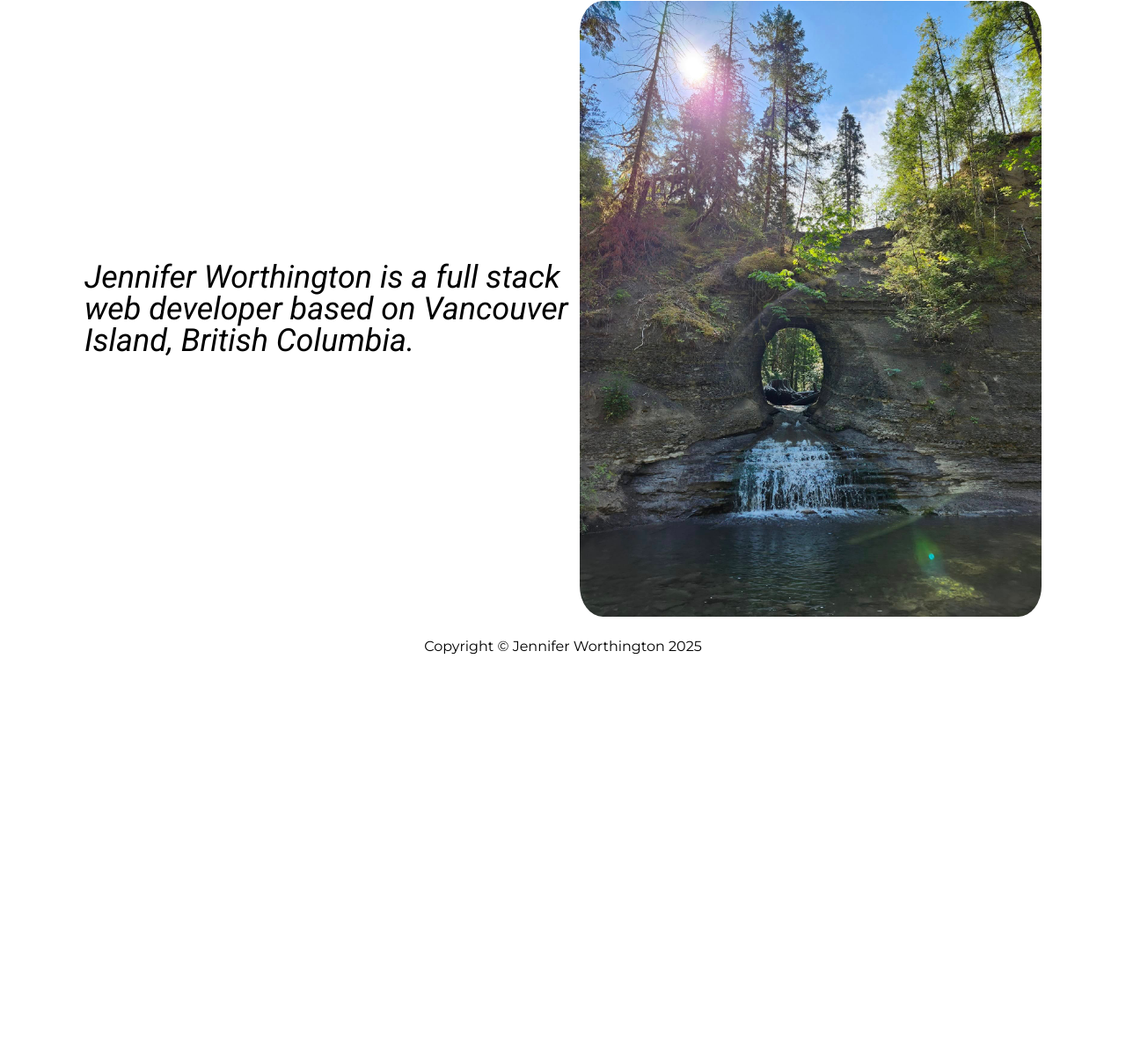
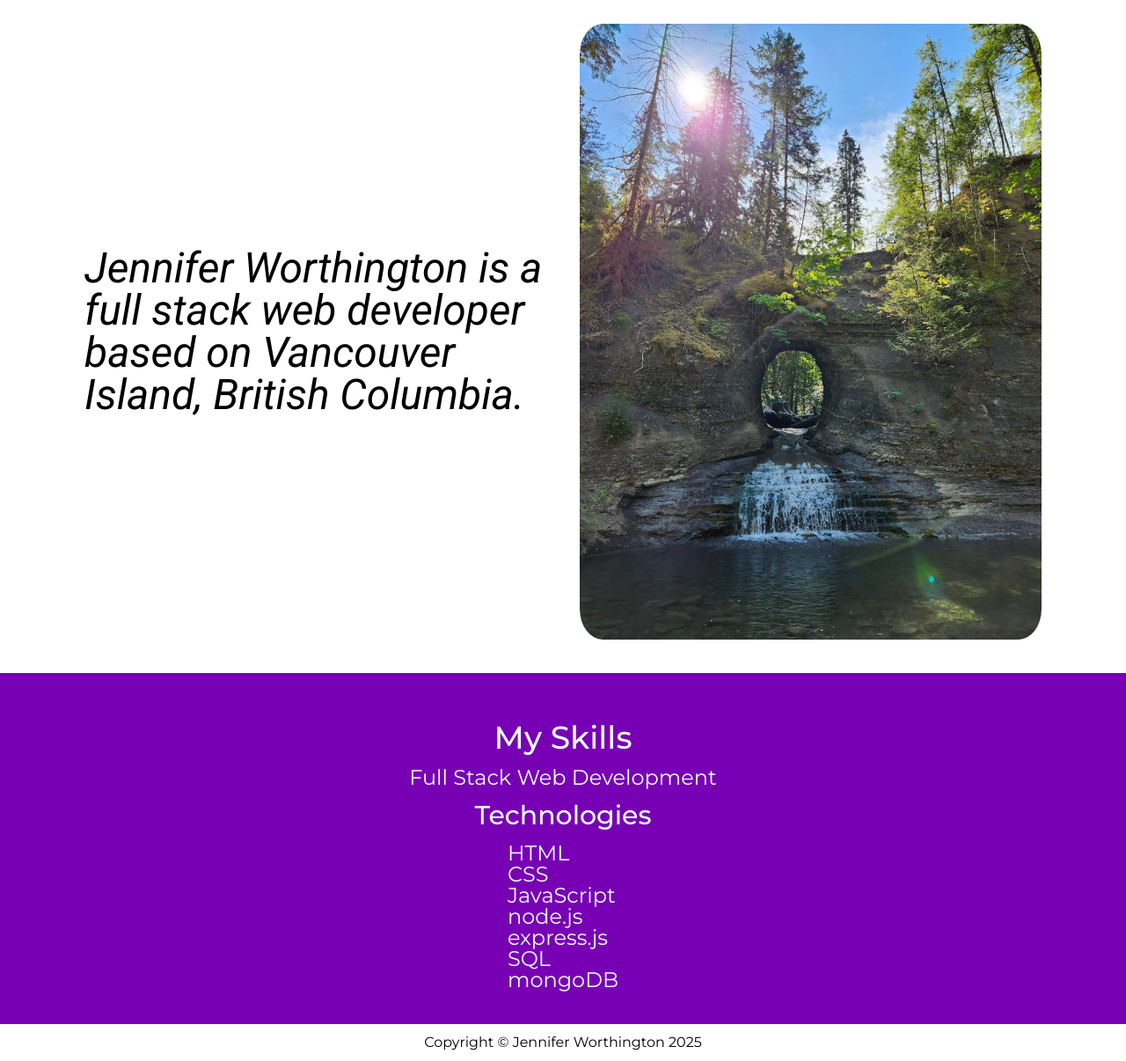
Before and after one commit to JenniferHWorthington/cv, a plain HTML site: page index.html in a window 1280 px wide. Shown: the part 87-1293 px from the top of the page at 88% size. Before the commit the page ends 843 px from the top, so only its background shows below. Drawn offline with Linux system fonts and the light colour scheme.

Commit message:
Work on skills section

```diff
--- a/css/style.css
+++ b/css/style.css
@@ -1,7 +1,7 @@
 /* Common CSS for all pages */
 
 html {
-  height: 100%;
+  min-height: 100%;
 }
 
 body {
@@ -17,6 +17,7 @@ body {
   justify-content: space-between;
   align-items: center;
   padding: 1% 7.5%;
+  background-color: rgb(120, 0, 180);
 }
 
 .logo {
@@ -35,6 +36,7 @@ body {
 .logo-text {
   font-size: 18px;
   font-weight: 500;
+  color:azure;
 }
 
 .nav ul {
@@ -44,7 +46,7 @@ body {
 
 .nav a {
   text-decoration: none;
-  color: midnightblue;
+  color: aliceblue;
 }
 
 .nav a:hover {
@@ -55,7 +57,7 @@ body {
   display: flex;
   justify-content: space-around;
   align-items: center;
-  padding: 1% 7.5%;
+  padding: 3% 7.5%;
 }
 
 .footer {
@@ -71,7 +73,7 @@ body {
   max-width: 600px;
   font-family: "Roboto", serif;
   font-style: italic;
-  font-size: 36px;
+  font-size: 48px;
 }
 
 .index-img {
@@ -83,14 +85,28 @@ body {
 
 /* CSS for skills.html */
 
-.skills {
+#skills {
   display: flex;
   flex-direction: column;
   justify-content: center;
   align-items: center;
-  padding: 1% 7.5%;
+  padding: 3% 7.5%;
+  background-color: rgb(120, 0, 180);
+  color: azure;
+}
+
+.skills-heading {
+  padding: 16px;
+  font-size: 36px;
+  font-weight: 500;
 }
 
 .technologies {
   padding: 16px;
+  font-size: 30px;
+  font-weight: 500;
 }
+
+#skills li {
+  font-size: 24px;
+}
--- a/index.html
+++ b/index.html
@@ -35,7 +35,20 @@
     <img class="index-img" src="img/deep-hole.jpg">
   </div>
   <div id="skills">
-
+    <h2 class="skills-heading">My Skills</h2>
+    <ul>
+      <li>Full Stack Web Development</li>
+    </ul>
+    <h3 class="technologies">Technologies</h3>
+    <ul>
+      <li>HTML</li>
+      <li>CSS</li>
+      <li>JavaScript</li>
+      <li>node.js</li>
+      <li>express.js</li>
+      <li>SQL</li>
+      <li>mongoDB</li>
+    </ul>
   </div>
   <div id="experience">
 
```
